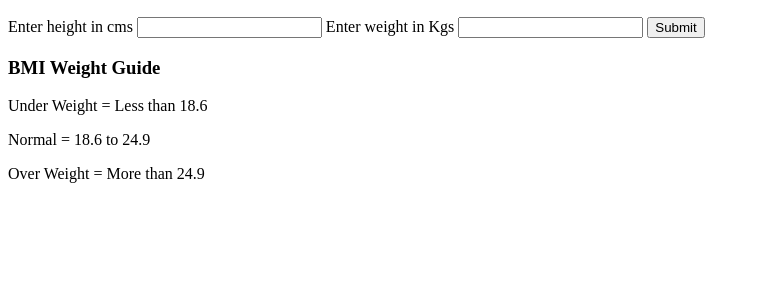
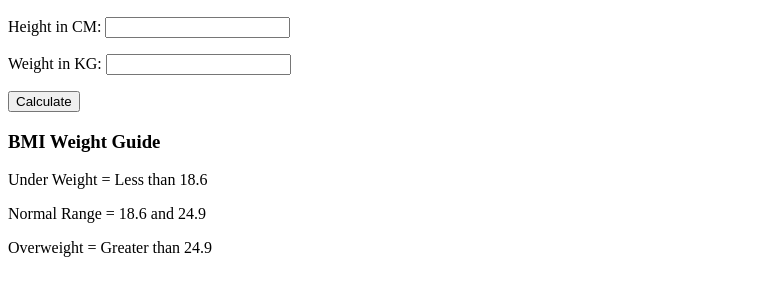
Before and after one commit to xxRahul-Kolixx/bmi-calculator, a plain HTML site: page index.html in a window 1280 px wide. Shown: the part 50-346 px from the top of the page, without its empty margins (0-760 px from the left). Drawn offline with Linux system fonts and the light colour scheme.

Commit message:
Change HTML Structure

```diff
--- a/index.html
+++ b/index.html
@@ -10,25 +10,15 @@
     <nav><h1>BMI Calculator</h1></nav>
      <div class="container">
       <form>
-            <span>
-                <label for="height">Enter height in cms</label>
-            <input type="text" name="height" id="height">
-            </span>
-
-            <span>
-                <label for="weight">Enter weight in Kgs</label>
-            <input type="text" name="height" id="height">
-            </span>
-
-            <input type="submit">
-
-            <div id="result"></div>
-
-            <div class="guidlines">
+        <p><label>Height in CM: </label><input type="text" id="height" /></p>
+        <p><label>Weight in KG: </label><input type="text" id="weight" /></p>
+        <button>Calculate</button>
+        <div id="results"></div>
+        <div id="weight-guide">
           <h3>BMI Weight Guide</h3>
           <p>Under Weight = Less than 18.6</p>
-                <p>Normal = 18.6 to 24.9</p>
-                <p>Over Weight = More than 24.9</p>
+          <p>Normal Range = 18.6 and 24.9</p>
+          <p>Overweight = Greater than 24.9</p>
         </div>
       </form>
     </div>
```
Lines whose indentation alone changed are shown as unchanged.
